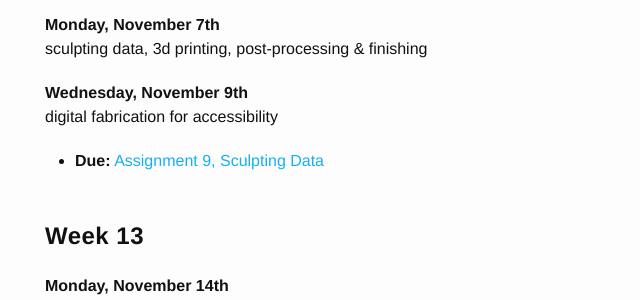
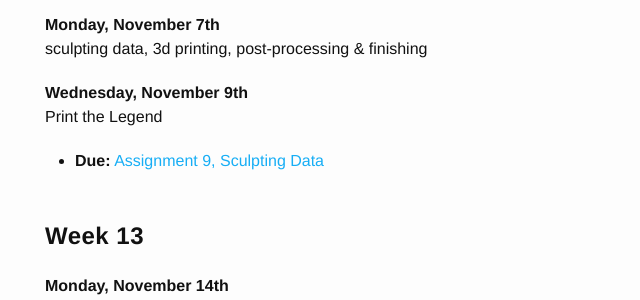
Before and after one commit to coloringchaos/form-fall-16, a Jekyll site: the page built from schedule.md, in a window 1280 px wide and 900 px high, scrolled down 3702 px. Shown: the part 152-452 px from the top of the window, without its empty margins (225-865 px from the left). Built offline with Jekyll 4.4.1, drawn with Linux system fonts in a browser that asks for light colours.

Commit message:
schedule

```diff
--- a/schedule.md
+++ b/schedule.md
@@ -113,7 +113,7 @@ Assignments are due on the day that they are listed.
 # Week 12
 **Monday, November 7th** <br> sculpting data, 3d printing, post-processing & finishing
 
-**Wednesday, November 9th** <br> digital fabrication for accessibility
+**Wednesday, November 9th** <br> Print the Legend
 
 + **Due:** [Assignment 9, Sculpting Data](/form-fall-16/assignment-9)
 
```
